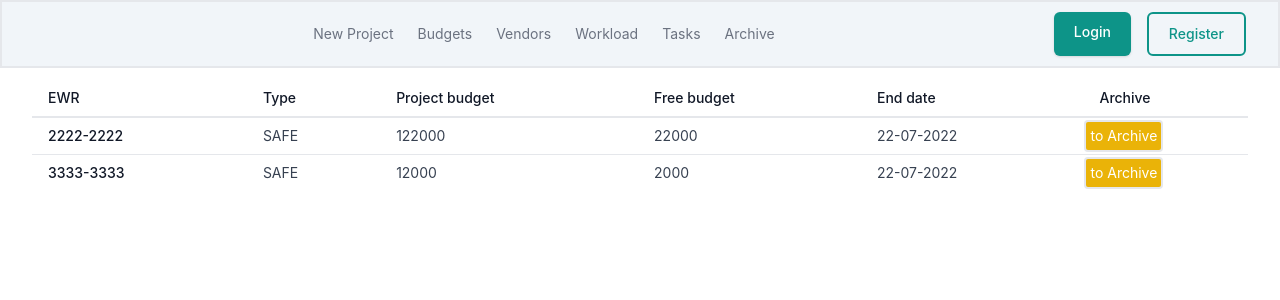
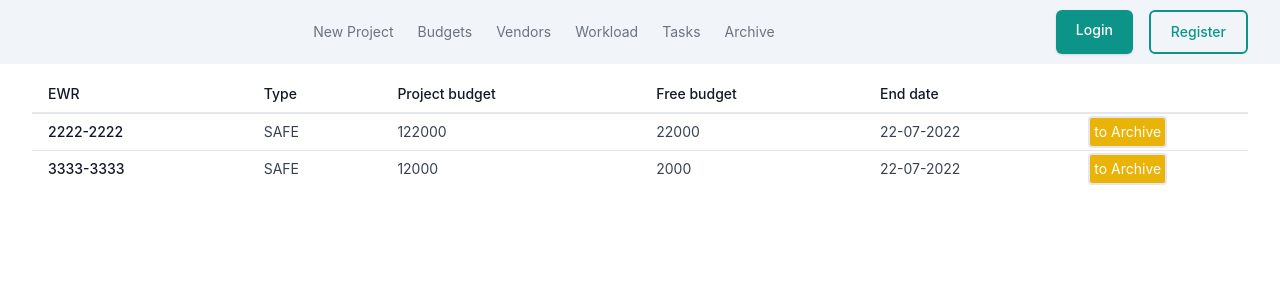
Before and after one commit to cukier91/projectManagement, a Next.js app: page / in a window 1280 px wide. Shown: the top 300 px of the page. Built offline with nearby package versions, Linux system fonts and the light colour scheme; data requests are answered from the project's data file; what @supabase/auth-helpers-react would draw is missing.

Commit message:
zmiany podstawy

```diff
--- a/components/NavBar/NavBar.tsx
+++ b/components/NavBar/NavBar.tsx
@@ -5,7 +5,7 @@ import Link from 'next/link';
 export default function NavBar() {
 	return (
 		<header className="bg-slate-100">
-			<div className="max-w-screen-xl px-4 mx-auto sm:px-6 lg:px-8 border-2">
+			<div className="max-w-screen-xl px-4 mx-auto sm:px-6 lg:px-8">
 				<div className="flex items-center justify-between h-16">
 					<div className="md:flex md:items-center md:gap-12">
 						<a className="block text-teal-600" href="/">
--- a/components/ProjectsMatrix/ProjectMatrix.tsx
+++ b/components/ProjectsMatrix/ProjectMatrix.tsx
@@ -52,7 +52,7 @@ export default function ProjectMatrix() {
 							End date
 						</th>
 						<th className="whitespace-nowrap px-4 py-2 text-left font-medium text-gray-900">
-							Archive
+
 						</th>
 					</tr>
 				</thead>
```
